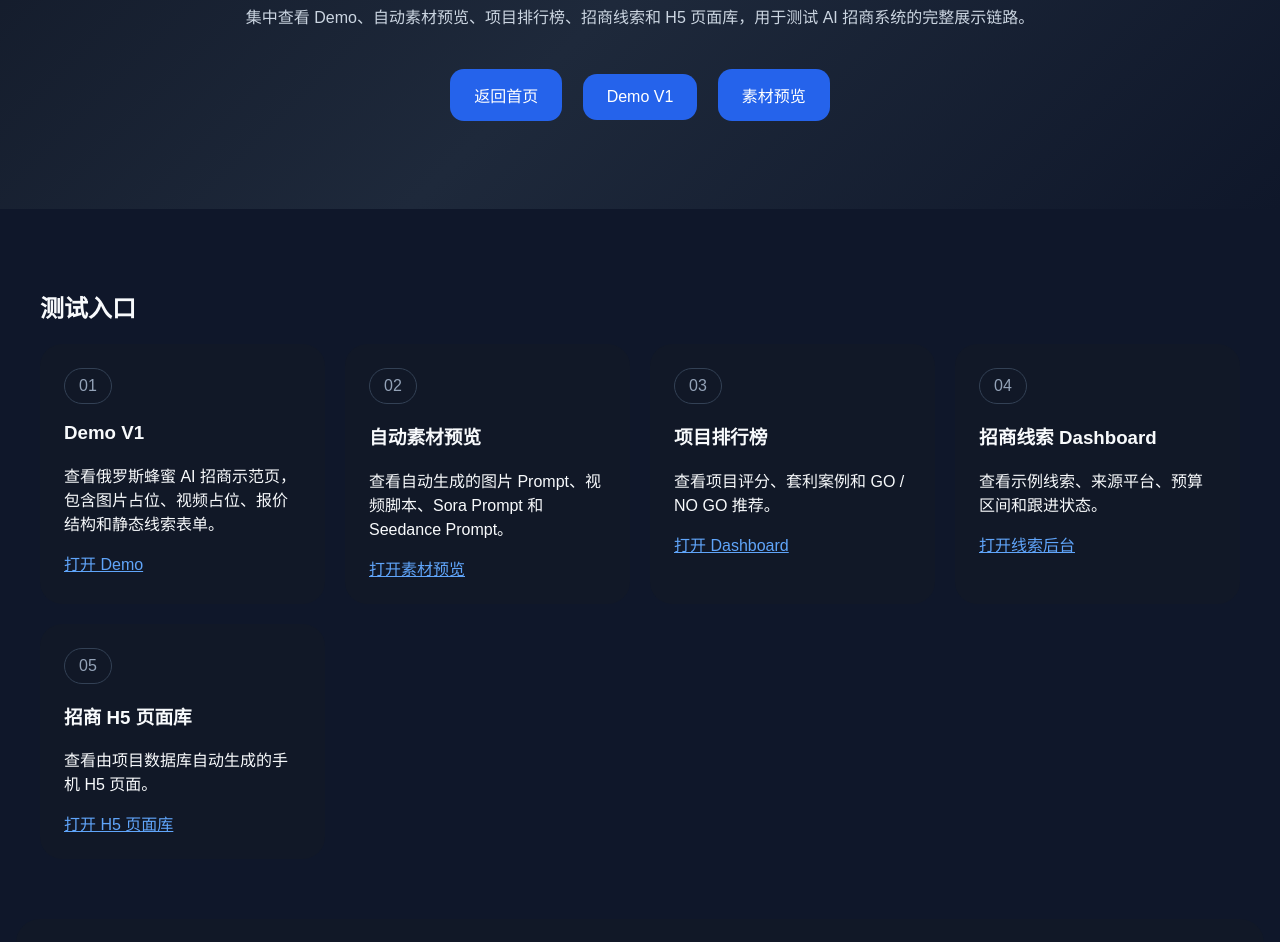
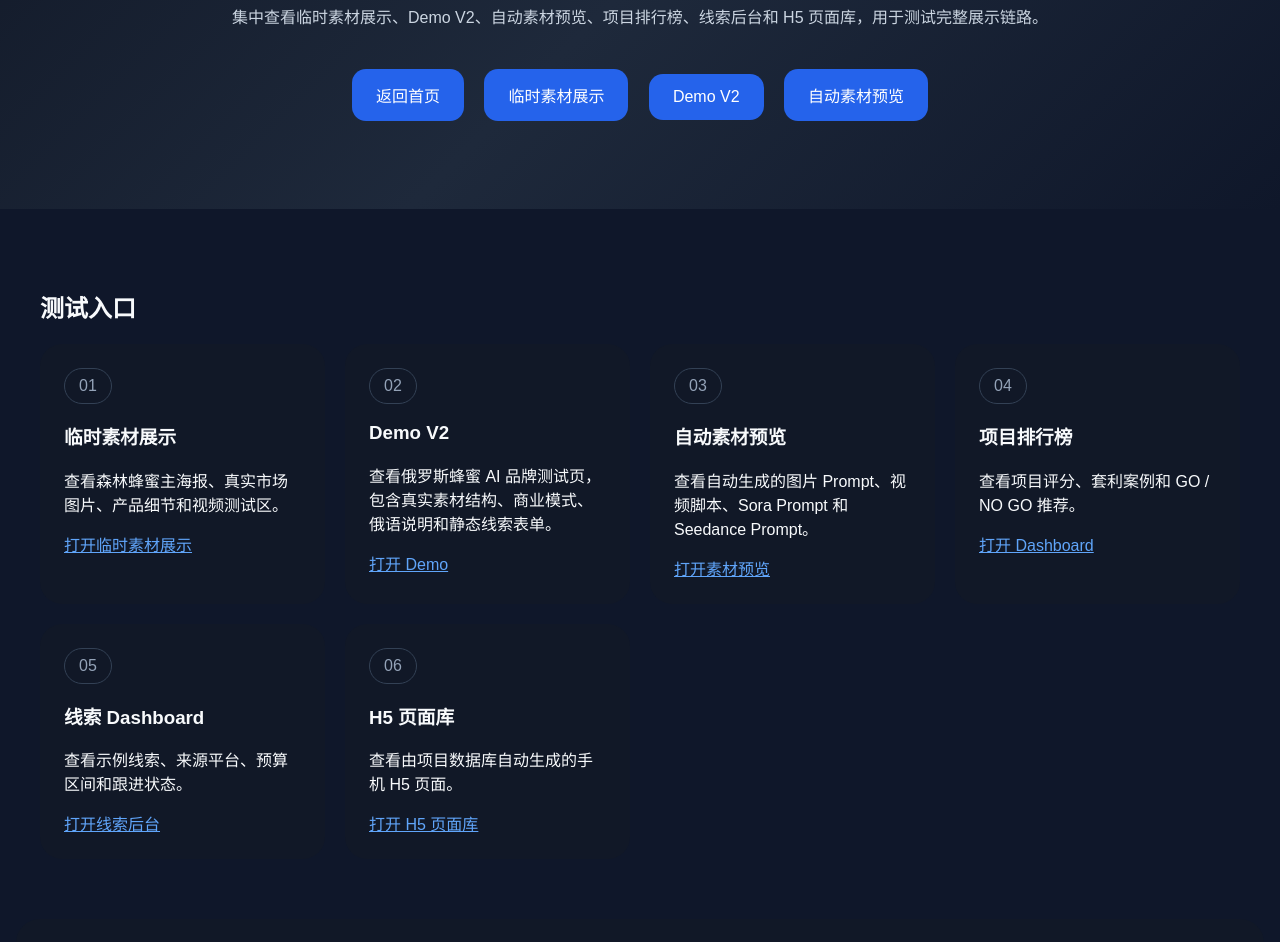
Before and after one commit to abc468810-sys/OpenClaw-Hao123-Portal, a website: page test-console.html in a window 1280 px wide. Shown: the part 256-1198 px from the top of the page. Drawn offline with Linux system fonts and the light colour scheme.

Commit message:
测试控制台接入临时素材展示页

```diff
--- a/test-console.html
+++ b/test-console.html
@@ -8,13 +8,14 @@
 </head>
 <body>
   <header class="hero">
-    <div class="badge">Test Console · Demo Build</div>
-    <h1>AI 跨境招商系统测试版控制台</h1>
-    <p>集中查看 Demo、自动素材预览、项目排行榜、招商线索和 H5 页面库，用于测试 AI 招商系统的完整展示链路。</p>
+    <div class="badge">Test Console · Alpha Build</div>
+    <h1>AI 跨境品牌系统测试版控制台</h1>
+    <p>集中查看临时素材展示、Demo V2、自动素材预览、项目排行榜、线索后台和 H5 页面库，用于测试完整展示链路。</p>
     <div class="hero-actions">
       <a href="index.html">返回首页</a>
-      <a href="demo.html">Demo V1</a>
-      <a href="media-preview.html">素材预览</a>
+      <a href="media-showcase.html">临时素材展示</a>
+      <a href="demo.html">Demo V2</a>
+      <a href="media-preview.html">自动素材预览</a>
     </div>
   </header>
 
@@ -24,31 +25,37 @@
       <div class="card-grid">
         <article class="card">
           <div class="badge">01</div>
-          <h3>Demo V1</h3>
-          <p>查看俄罗斯蜂蜜 AI 招商示范页，包含图片占位、视频占位、报价结构和静态线索表单。</p>
+          <h3>临时素材展示</h3>
+          <p>查看森林蜂蜜主海报、真实市场图片、产品细节和视频测试区。</p>
+          <a href="media-showcase.html">打开临时素材展示</a>
+        </article>
+        <article class="card">
+          <div class="badge">02</div>
+          <h3>Demo V2</h3>
+          <p>查看俄罗斯蜂蜜 AI 品牌测试页，包含真实素材结构、商业模式、俄语说明和静态线索表单。</p>
           <a href="demo.html">打开 Demo</a>
         </article>
         <article class="card">
-          <div class="badge">02</div>
+          <div class="badge">03</div>
           <h3>自动素材预览</h3>
           <p>查看自动生成的图片 Prompt、视频脚本、Sora Prompt 和 Seedance Prompt。</p>
           <a href="media-preview.html">打开素材预览</a>
         </article>
         <article class="card">
-          <div class="badge">03</div>
+          <div class="badge">04</div>
           <h3>项目排行榜</h3>
           <p>查看项目评分、套利案例和 GO / NO GO 推荐。</p>
           <a href="dashboard.html">打开 Dashboard</a>
         </article>
         <article class="card">
-          <div class="badge">04</div>
-          <h3>招商线索 Dashboard</h3>
+          <div class="badge">05</div>
+          <h3>线索 Dashboard</h3>
           <p>查看示例线索、来源平台、预算区间和跟进状态。</p>
           <a href="leads.html">打开线索后台</a>
         </article>
         <article class="card">
-          <div class="badge">05</div>
-          <h3>招商 H5 页面库</h3>
+          <div class="badge">06</div>
+          <h3>H5 页面库</h3>
           <p>查看由项目数据库自动生成的手机 H5 页面。</p>
           <a href="generated-h5/index.html">打开 H5 页面库</a>
         </article>
@@ -59,17 +66,17 @@
       <h2>本轮测试检查</h2>
       <div class="criteria-grid">
         <div>首页入口清晰</div>
+        <div>素材展示可读</div>
         <div>Demo 可理解</div>
-        <div>素材预览可读</div>
+        <div>素材预览正常</div>
         <div>Dashboard 正常</div>
-        <div>线索后台正常</div>
         <div>手机端可看</div>
       </div>
     </section>
 
     <section class="panel">
       <h2>测试结论标准</h2>
-      <p>如果用户能在 60 秒内看懂“这是一个 AI 自动化跨境招商系统”，并知道从 Demo 到素材预览再到线索后台的路径，就说明测试版链路已经跑通。</p>
+      <p>如果用户能在 60 秒内看懂“这是一个 AI 自动化跨境品牌与内容系统”，并知道从素材展示到 Demo、再到素材预览和线索后台的路径，就说明测试版链路已经跑通。</p>
     </section>
   </main>
 </body>
```
